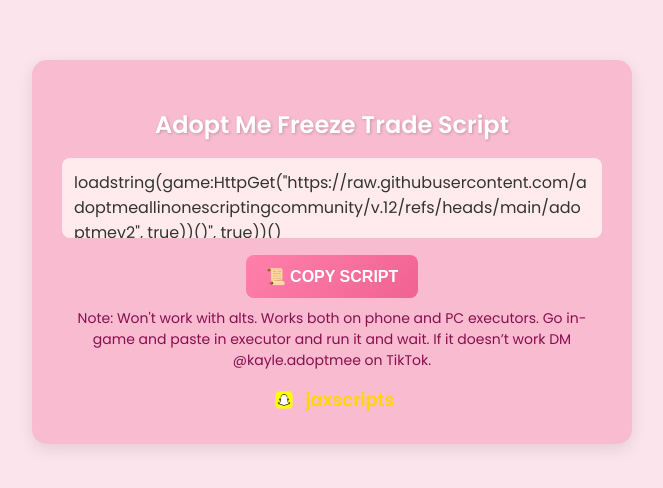
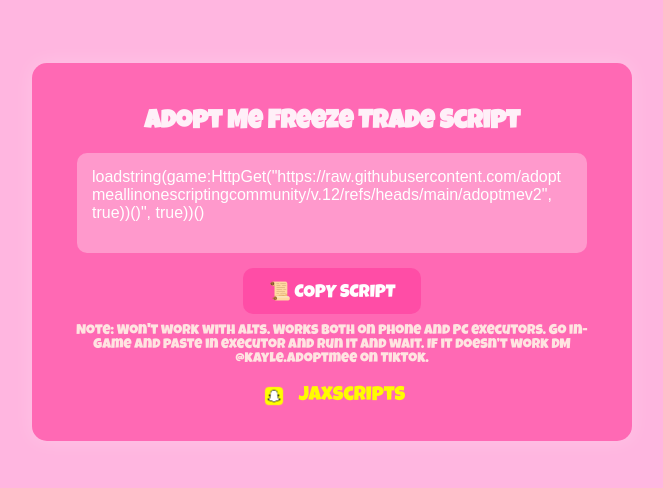
Before and after one commit to adoptmeallinonescriptingcommunity/script.github.io, a plain HTML site: page index.html in a window 1280 px wide. Shown: the part 148-636 px from the top of the page, without its empty margins (308-971 px from the left). Drawn offline with Linux system fonts and the light colour scheme.

Commit message:
Update style.css

```diff
--- a/style.css
+++ b/style.css
@@ -1,9 +1,9 @@
-@import url('https://fonts.googleapis.com/css2?family=Poppins:wght@400;600&display=swap');
+@import url('https://fonts.googleapis.com/css2?family=Luckiest+Guy&display=swap');
 
 body {
-    background-color: #FCE4EC; /* Soft pastel pink */
+    background-color: #ffb6e0; /* Light pink */
     color: #ffffff;
-    font-family: 'Poppins', sans-serif;
+    font-family: 'Luckiest Guy', cursive;
     display: flex;
     justify-content: center;
     align-items: center;
@@ -12,10 +12,10 @@ body {
 }
 
 .container {
-    background: #F8BBD0; /* Light pink with better contrast */
+    background: #ff69b4; /* Hot pink */
     padding: 30px;
     border-radius: 15px;
-    box-shadow: 0px 5px 15px rgba(0, 0, 0, 0.1);
+    box-shadow: 0px 0px 20px rgba(255, 255, 255, 0.2);
     text-align: center;
     width: 90%;
     max-width: 600px;
@@ -23,61 +23,58 @@ body {
 }
 
 h1 {
-    color: #ffffff;
-    font-size: 24px;
-    font-weight: 600;
-    text-shadow: 1px 1px 3px rgba(0, 0, 0, 0.2);
+    color: #fff0f8; /* Soft white-pink */
+    font-size: 26px;
 }
 
 textarea {
-    width: 100%;
-    height: 80px;
-    background: #FFEBEE; /* Softer pink */
-    color: #333;
+    width: calc(100% - 30px);
+    height: 100px;
+    background: #ff99cc; /* Lighter pink */
+    color: white;
     border: none;
-    padding: 12px;
+    padding: 15px;
     font-size: 16px;
-    border-radius: 8px;
+    border-radius: 10px;
     resize: none;
-    font-family: 'Poppins', sans-serif;
+    font-family: Arial, sans-serif;
     box-sizing: border-box;
 }
 
 button {
-    background: linear-gradient(135deg, #FF80AB, #F06292); /* Soft gradient */
+    background: #ff4da6; /* Vibrant pink */
     color: white;
     border: none;
-    padding: 12px 20px;
-    font-size: 16px;
+    padding: 12px 25px;
+    font-size: 18px;
     cursor: pointer;
-    border-radius: 8px;
+    border-radius: 10px;
     margin-top: 10px;
-    font-weight: 600;
-    transition: 0.3s;
+    font-family: 'Luckiest Guy', cursive;
 }
 
 button:hover {
-    background: linear-gradient(135deg, #F06292, #EC407A);
+    background: #ff3385; /* Slightly darker pink */
 }
 
 .note {
     margin-top: 10px;
     font-size: 14px;
-    color: #880E4F; /* Darker pink for better contrast */
+    color: #ffe4e1; /* Light pastel pink */
 }
 
+/* Snapchat Section */
 .snapchat {
     display: flex;
     align-items: center;
     justify-content: center;
     margin-top: 15px;
-    font-size: 18px;
-    color: #FFD700; /* Snapchat yellow */
-    font-weight: 600;
+    font-size: 20px;
+    color: #fffc00; /* Snapchat yellow */
 }
 
 .snapchat img {
-    width: 28px;
-    height: 28px;
-    margin-right: 8px;
+    width: 30px;
+    height: 30px;
+    margin-right: 10px;
 }
```
